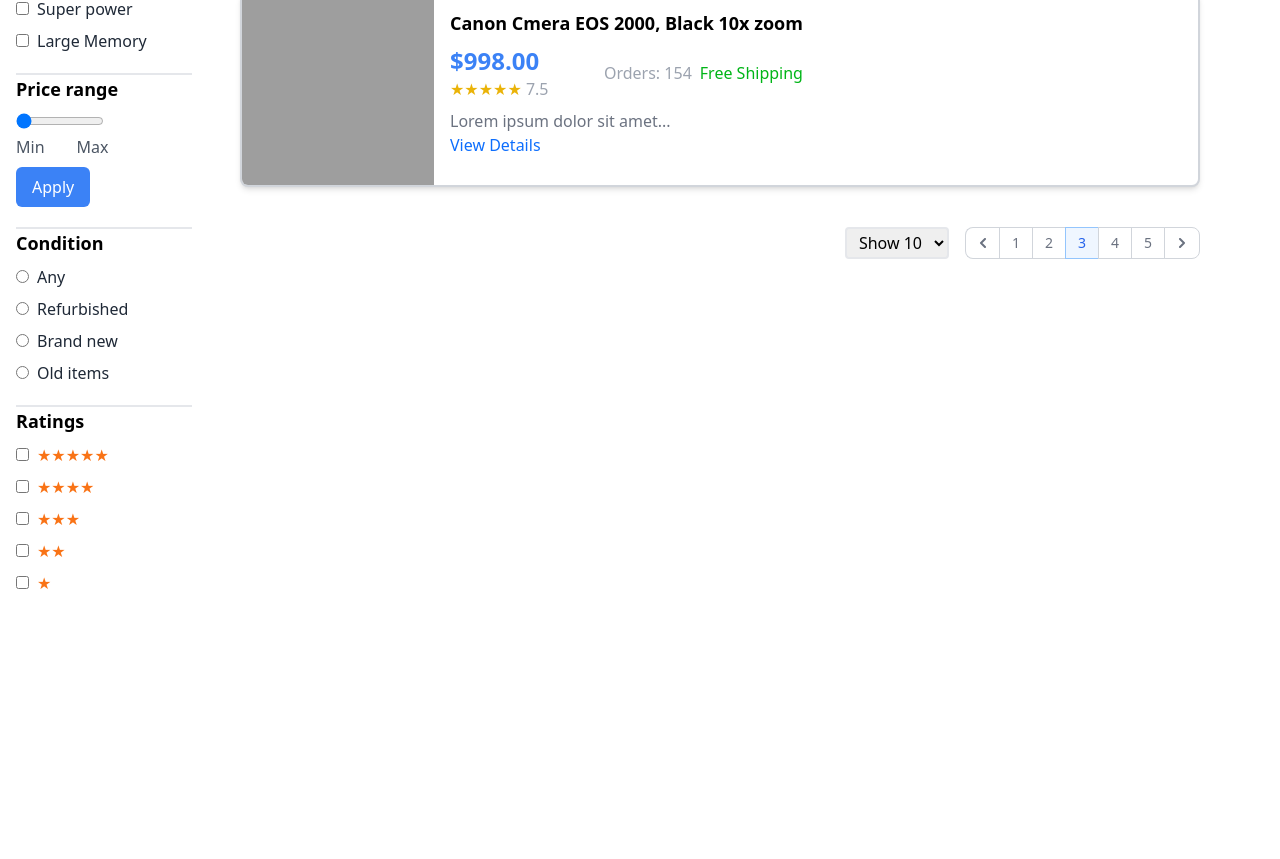
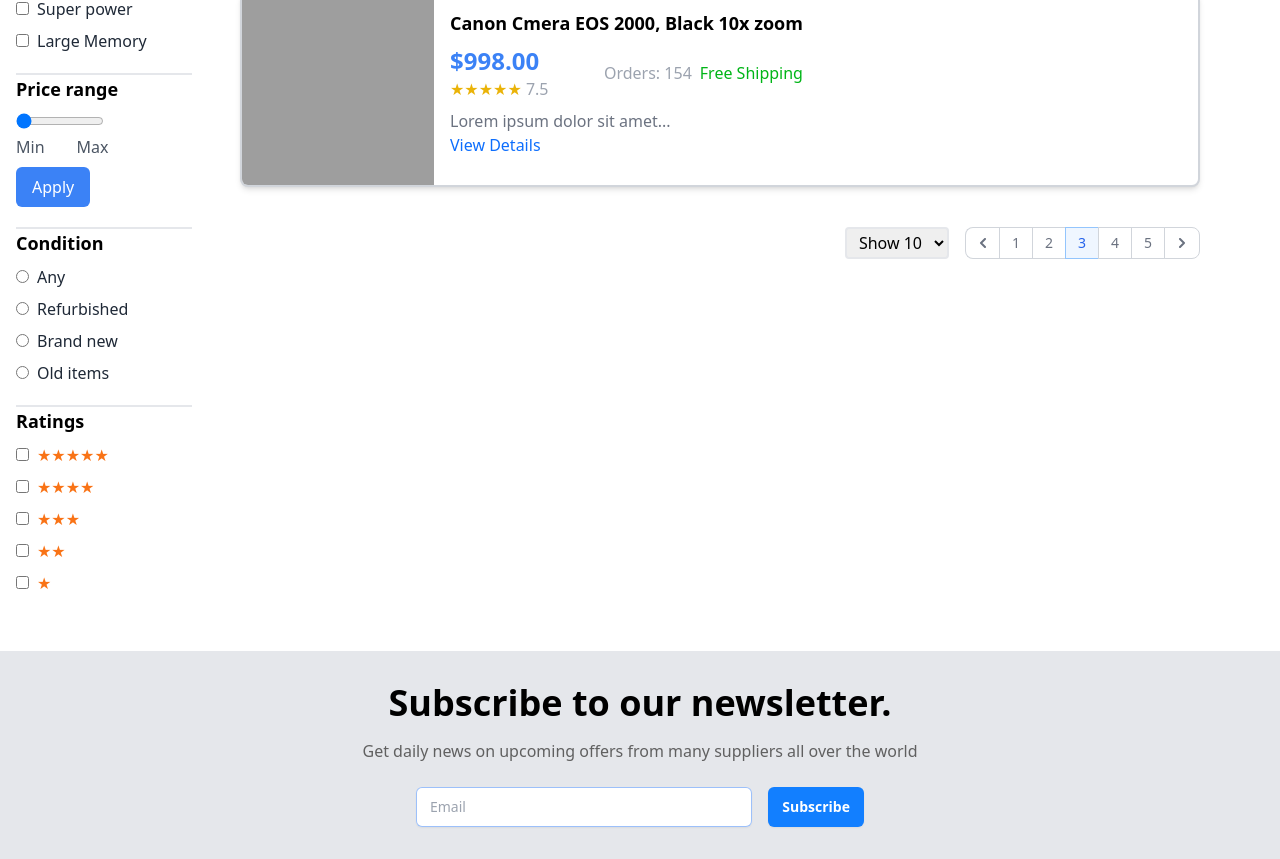
Before and after one commit to umarimran1234/E-Commerce-Project, a Next.js app: page /second-page in a window 1280 px wide. Shown: the part 729-1588 px from the top of the page. Before the commit the page ends 1340 px from the top, so only its background shows below. Built offline with nearby package versions, Linux system fonts and the light colour scheme; grey boxes are pictures that could not be loaded.

Commit message:
Added subscription secion

```diff
--- a/src/app/second-page/page.tsx
+++ b/src/app/second-page/page.tsx
@@ -2,6 +2,7 @@
 import Navigation from "@/components/Navigation/Navigation";
 import Products from "@/components/Products/Products";
 import FilterSidebar from "@/components/Sidebar/FilterSidebar";
+import Subscribe from "@/components/Subscribe/Subscribe";
 import TopSection from "@/components/TopSection/TopSection";
 
 function SecondPage() {
@@ -16,6 +17,7 @@
                     <Navigation></Navigation>
                 </div>
             </div>
+            <Subscribe></Subscribe>
         </>
     )
 }
--- /dev/null
+++ b/src/components/Subscribe/Subscribe.tsx
@@ -0,0 +1,43 @@
+import React from "react";
+
+const Subscribe = () => {
+    return (
+        <>
+            <div className="relative mt-10 overflow-hidden bg-gray-200 py-16 sm:py-24 lg:py-8">
+                <div className="mx-auto max-w-7xl px-6 lg:px-8">
+                    <div className="mx-auto grid max-w-2xl grid-cols-1 gap-x-8 gap-y-16 lg:max-w-full">
+                        <div className="max-w-xl lg:max-w-full mx-auto">
+                            <h2 className="text-xl text-center font-semibold sm:text-4xl">
+                                Subscribe to our newsletter.
+                            </h2>
+                            <p className="mt-4 text-[#606060]">
+                                Get daily news on upcoming offers from many suppliers all over the world
+                            </p>
+                            <div className="mt-6 flex mx-auto max-w-md gap-x-4">
+                                <label htmlFor="email-address" className="sr-only">
+                                    Email address
+                                </label>
+                                <input
+                                    id="email-address"
+                                    name="email"
+                                    type="email"
+                                    required
+                                    className="min-w-0 flex-auto rounded-md border-0 px-3.5 py-2 shadow-sm ring-1 ring-inset focus:ring-2 focus:ring-inset focus:ring-indigo-500 sm:text-sm sm:leading-6"
+                                    placeholder="Email"
+                                />
+                                <button
+                                    type="submit"
+                                    className="flex-none bg-[#127FFF] text-white rounded-md px-3.5 py-2.5 text-sm font-semibold shadow-sm focus-visible:outline focus-visible:outline-2 focus-visible:outline-offset-2 focus-visible:outline-indigo-500"
+                                >
+                                    Subscribe
+                                </button>
+                            </div>
+                        </div>
+                    </div>
+                </div>
+            </div>
+        </>
+    );
+};
+
+export default Subscribe;
```
